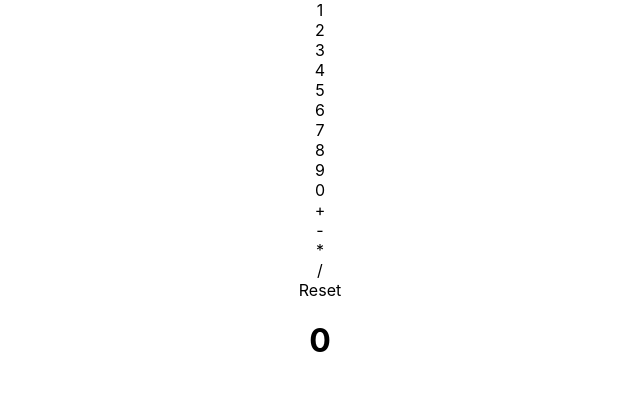
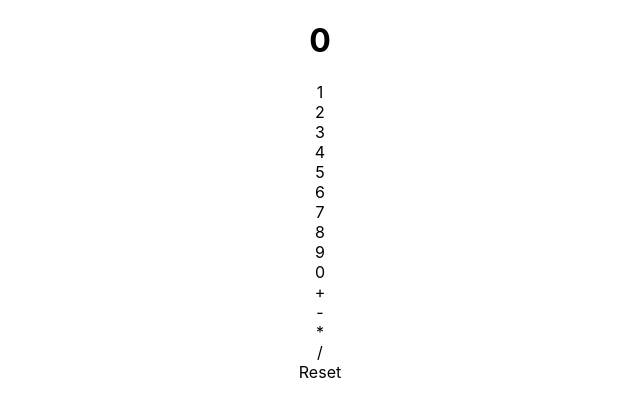
Before and after one commit to JessicaBunyan/Calculator, a React (Create React App) app: page / in a window 1280 px wide. Shown: the top 416 px of the page, without its empty margins (320-960 px from the left). Built offline with nearby package versions, Linux system fonts and the light colour scheme.

Commit message:
new divs for styling

```diff
--- a/src/App.js
+++ b/src/App.js
@@ -56,6 +56,11 @@ class App extends Component {
   render() {
     return (
       <div className="App">
+        <div className="display">
+          <h1>{this.state.output}</h1>
+        </div>
+        <div className="buttons">
+          <div className="numbers">
             <CalcButton value={1} onClick={this.operate} />
             <CalcButton value={2} onClick={this.operate} />
             <CalcButton value={3} onClick={this.operate} />
@@ -66,7 +71,8 @@ class App extends Component {
             <CalcButton value={8} onClick={this.operate} />
             <CalcButton value={9} onClick={this.operate} />
             <CalcButton value={0} onClick={this.operate} />
-
+          </div>
+          <div className="operators">
             <CalcButton value={"+"} onClick={this.changeOperation} />
 
             <CalcButton value={"-"} onClick={this.changeOperation} />
@@ -74,10 +80,9 @@ class App extends Component {
             <CalcButton value={"*"} onClick={this.changeOperation} />
 
             <CalcButton value={"/"} onClick={this.changeOperation} />
-
             <CalcButton value={"Reset"} onClick={this.resetNumber} />
-
-        <h1>{this.state.output}</h1>
+          </div>
+        </div>
       </div>
     );
   }
```
Lines whose indentation alone changed are shown as unchanged.
